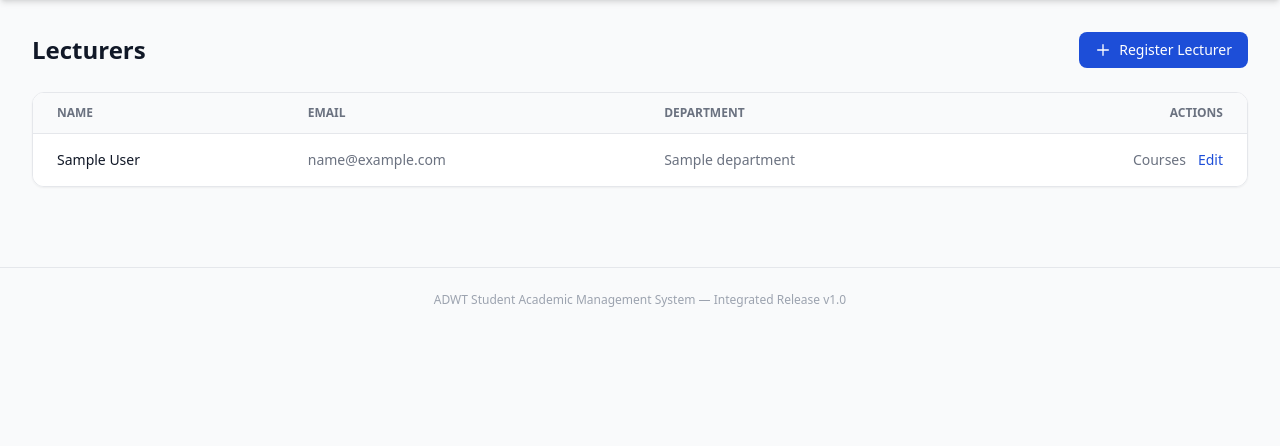
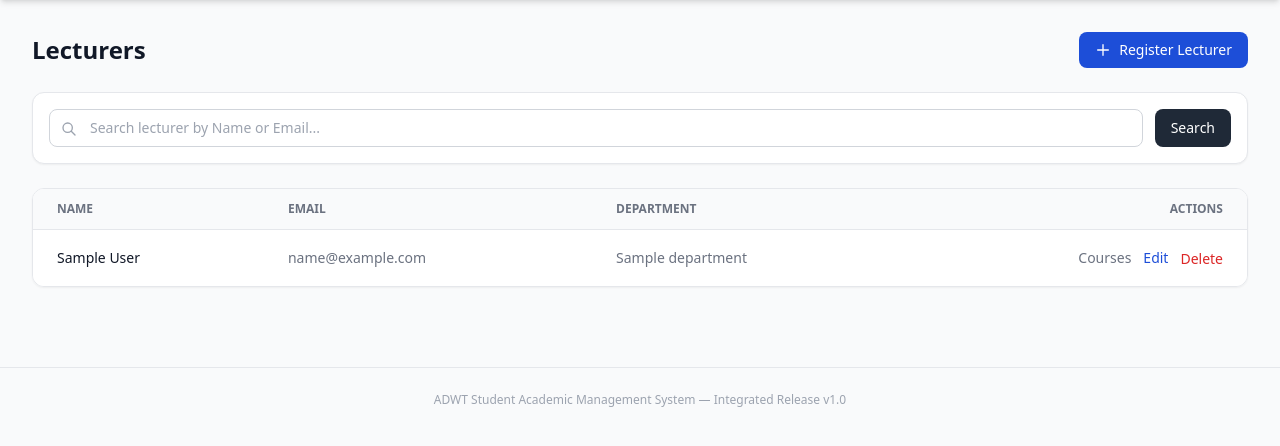
Before and after one commit to fredericIT/ADWT-Student-Academic-Management-System, a PHP site: page /lecturers in a window 1280 px wide. Shown: the part 64-510 px from the top of the page. Run offline with PHP 8.4, Linux system fonts and the light colour scheme; the visitor is signed in with stand-in values (Sample User, id 1); tables that the repository leaves empty hold one stand-in row (values such as "Sample post"); some libraries are stand-ins or nearby versions.

Commit message:
Implement simple PDO CRUD operations, search, and delete across all roles

```diff
--- a/public/index.php
+++ b/public/index.php
@@ -84,6 +84,8 @@ $router->post('/students',                               [StudentController::cla
 $router->get('/students/{id}',                           [StudentController::class, 'show']);
 $router->get('/students/{id}/edit',                      [StudentController::class, 'edit']);
 $router->post('/students/{id}',                          [StudentController::class, 'update']);
+$router->post('/students/{id}/delete',                   [StudentController::class, 'delete']);
+$router->get('/students/{id}/delete',                    [StudentController::class, 'delete']);
 $router->get('/profile',                                 [StudentController::class, 'profile']);
 $router->post('/profile',                                [StudentController::class, 'profile']);
 
@@ -92,6 +94,7 @@ $router->get('/enrollments',                             [EnrollmentController::
 $router->get('/enrollments/create',                      [EnrollmentController::class, 'create']);
 $router->post('/enrollments',                            [EnrollmentController::class, 'store']);
 $router->post('/enrollments/{id}/drop',                  [EnrollmentController::class, 'drop']);
+$router->get('/enrollments/{id}/drop',                   [EnrollmentController::class, 'drop']);
 $router->get('/courses/{id}/students',                   [EnrollmentController::class, 'courseStudents']);
 $router->get('/my-courses',                              [EnrollmentController::class, 'myCourses']);
 
@@ -101,6 +104,8 @@ $router->get('/departments/create',                      [DepartmentController::
 $router->post('/departments',                            [DepartmentController::class, 'store']);
 $router->get('/departments/{id}/edit',                   [DepartmentController::class, 'edit']);
 $router->post('/departments/{id}',                       [DepartmentController::class, 'update']);
+$router->post('/departments/{id}/delete',                [DepartmentController::class, 'delete']);
+$router->get('/departments/{id}/delete',                 [DepartmentController::class, 'delete']);
 $router->get('/departments/{id}/courses',                [DepartmentController::class, 'courses']);
 $router->get('/departments/{id}/lecturers',              [DepartmentController::class, 'lecturers']);
 
@@ -110,6 +115,8 @@ $router->get('/courses/create',                          [CourseController::clas
 $router->post('/courses',                                [CourseController::class, 'store']);
 $router->get('/courses/{id}/edit',                       [CourseController::class, 'edit']);
 $router->post('/courses/{id}',                           [CourseController::class, 'update']);
+$router->post('/courses/{id}/delete',                    [CourseController::class, 'delete']);
+$router->get('/courses/{id}/delete',                     [CourseController::class, 'delete']);
 $router->post('/courses/{id}/assign-lecturer',           [CourseController::class, 'assignLecturer']);
 $router->post('/courses/{id}/remove-lecturer',           [CourseController::class, 'removeLecturer']);
 
@@ -119,12 +126,15 @@ $router->get('/lecturers/create',                        [LecturerController::cl
 $router->post('/lecturers',                              [LecturerController::class, 'store']);
 $router->get('/lecturers/{id}/edit',                     [LecturerController::class, 'edit']);
 $router->post('/lecturers/{id}',                         [LecturerController::class, 'update']);
+$router->post('/lecturers/{id}/delete',                  [LecturerController::class, 'delete']);
+$router->get('/lecturers/{id}/delete',                   [LecturerController::class, 'delete']);
 $router->get('/lecturers/{id}/courses',                  [LecturerController::class, 'courses']);
 $router->post('/lecturers/{id}/associate-department',    [LecturerController::class, 'associateDepartment']);
 $router->get('/my-assigned-courses',                     [LecturerController::class, 'myCourses']);
 
 // --- Academic Results & Records ---
 $router->get('/results',                                 [ResultController::class, 'index']);
+$router->get('/my-results',                              [ResultController::class, 'index']);
 $router->get('/results/record',                          [ResultController::class, 'record']);
 $router->post('/results/record',                         [ResultController::class, 'store']);
 $router->get('/results/{id}/edit',                       [ResultController::class, 'edit']);
--- a/src/Controllers/LecturerController.php
+++ b/src/Controllers/LecturerController.php
@@ -18,11 +18,19 @@ class LecturerController
         $this->service = new LecturerService();
     }
 
-    // GET /lecturers
+    // GET /lecturers[?query=XX]
     public function index(): void
     {
-        $lecturers = $this->service->getAll();
+        $query = isset($_GET['query']) ? trim($_GET['query']) : (isset($_GET['search']) ? trim($_GET['search']) : '');
+        $lecturers = $query !== '' ? Lecturer::search($query) : $this->service->getAll();
         require __DIR__ . '/../../views/lecturers/index.php';
+    }
+
+    // POST or GET /lecturers/{id}/delete
+    public function delete(string $id): void
+    {
+        Lecturer::deleteById((int) $id);
+        $this->redirect('/lecturers?success=deleted');
     }
 
     // GET /lecturers/create
--- a/src/Models/Department.php
+++ b/src/Models/Department.php
@@ -106,6 +106,27 @@ class Department
         return $this;
     }
 
+    /**
+     * Delete this department from the database.
+     */
+    public function delete(): bool
+    {
+        if ($this->id === null) {
+            return false;
+        }
+        return self::deleteById($this->id);
+    }
+
+    /**
+     * Delete a department by primary key.
+     */
+    public static function deleteById(int $id): bool
+    {
+        $pdo  = Connection::getInstance();
+        $stmt = $pdo->prepare('DELETE FROM departments WHERE id = :id');
+        return $stmt->execute([':id' => $id]);
+    }
+
     // ------------------------------------------------------------------ //
     //  Relationship accessors
     // ------------------------------------------------------------------ //
--- a/src/Models/Lecturer.php
+++ b/src/Models/Lecturer.php
@@ -160,6 +160,51 @@ class Lecturer extends User implements SearchableInterface
     }
 
     /**
+     * Search lecturers by name (first name, last name) or email using PDO LIKE.
+     *
+     * @return Lecturer[]
+     */
+    public static function search(string $term): array
+    {
+        $wildcard = '%' . trim($term) . '%';
+        $pdo = Connection::getInstance();
+        $stmt = $pdo->prepare(
+            'SELECT * FROM lecturers
+              WHERE first_name LIKE :t1
+                 OR last_name LIKE :t2
+                 OR email LIKE :t3
+              ORDER BY last_name, first_name'
+        );
+        $stmt->execute([
+            ':t1' => $wildcard,
+            ':t2' => $wildcard,
+            ':t3' => $wildcard,
+        ]);
+        return array_map(fn(array $row) => self::fromRow($row), $stmt->fetchAll());
+    }
+
+    /**
+     * Delete this lecturer record from the database.
+     */
+    public function delete(): bool
+    {
+        if ($this->id === null) {
+            return false;
+        }
+        return self::deleteById($this->id);
+    }
+
+    /**
+     * Delete a lecturer by primary key.
+     */
+    public static function deleteById(int $id): bool
+    {
+        $pdo  = Connection::getInstance();
+        $stmt = $pdo->prepare('DELETE FROM lecturers WHERE id = :id');
+        return $stmt->execute([':id' => $id]);
+    }
+
+    /**
      * Associate this lecturer with a department (or disassociate by passing null).
      */
     public function associateDepartment(?int $departmentId): void
--- a/views/departments/index.php
+++ b/views/departments/index.php
@@ -44,13 +44,16 @@ require __DIR__ . '/../layout/header.php';
                         <?= htmlspecialchars($dept->description ?? '—') ?>
                     </td>
                     <td class="px-6 py-4 text-right text-sm">
-                        <div class="flex justify-end gap-3">
+                        <div class="flex justify-end items-center gap-3">
                             <a href="/departments/<?= $dept->id ?>/courses"
                                class="text-gray-500 hover:text-brand font-medium">Courses</a>
                             <a href="/departments/<?= $dept->id ?>/lecturers"
                                class="text-gray-500 hover:text-brand font-medium">Lecturers</a>
                             <a href="/departments/<?= $dept->id ?>/edit"
                                class="text-brand hover:underline font-medium">Edit</a>
+                            <form method="POST" action="/departments/<?= $dept->id ?>/delete" onsubmit="return confirm('Are you sure you want to delete this department?');" class="inline">
+                                <button type="submit" class="text-red-600 hover:text-red-800 font-medium">Delete</button>
+                            </form>
                         </div>
                     </td>
                 </tr>
--- a/views/layout/header.php
+++ b/views/layout/header.php
@@ -174,6 +174,7 @@ $successMessages = [
     'created'        => 'Record created successfully.',
     'updated'        => 'Record updated successfully.',
     'registered'     => 'Record registered successfully.',
+    'deleted'        => 'Record deleted successfully.',
     'enrolled'       => ($currentRole === 'student') ? 'You have registered for the course successfully!' : 'Student enrolled in course successfully.',
     'dropped'        => ($currentRole === 'student') ? 'You have dropped the course from your schedule.' : 'Course dropped successfully.',
     'grade_recorded' => 'Academic mark recorded successfully.',
--- a/views/lecturers/index.php
+++ b/views/lecturers/index.php
@@ -15,10 +15,36 @@ require __DIR__ . '/../layout/header.php';
     </a>
 </div>
 
+<!-- Search Form -->
+<div class="bg-white p-4 rounded-xl shadow-sm border border-gray-200 mb-6">
+    <form method="GET" action="/lecturers" class="flex gap-3">
+        <div class="relative flex-1">
+            <input type="text"
+                   name="query"
+                   value="<?= htmlspecialchars($_GET['query'] ?? $_GET['search'] ?? '') ?>"
+                   placeholder="Search lecturer by Name or Email..."
+                   class="w-full pl-10 pr-4 py-2 border border-gray-300 rounded-lg text-sm focus:ring-2 focus:ring-brand focus:border-brand">
+            <svg class="w-4 h-4 text-gray-400 absolute left-3 top-3" fill="none" stroke="currentColor" viewBox="0 0 24 24">
+                <path stroke-linecap="round" stroke-linejoin="round" stroke-width="2" d="M21 21l-6-6m2-5a7 7 0 11-14 0 7 7 0 0114 0z"/>
+            </svg>
+        </div>
+        <button type="submit"
+                class="bg-gray-800 hover:bg-gray-900 text-white px-4 py-2 rounded-lg text-sm font-medium transition-colors">
+            Search
+        </button>
+        <?php if (!empty($_GET['query']) || !empty($_GET['search'])): ?>
+            <a href="/lecturers"
+               class="bg-gray-100 hover:bg-gray-200 text-gray-700 px-4 py-2 rounded-lg text-sm font-medium transition-colors flex items-center">
+                Clear
+            </a>
+        <?php endif; ?>
+    </form>
+</div>
+
 <?php if (empty($lecturers)): ?>
-    <div class="text-center py-16 text-gray-400">
-        <p class="text-lg">No lecturers registered yet.</p>
-        <a href="/lecturers/create" class="mt-3 inline-block text-brand hover:underline">Register the first one →</a>
+    <div class="text-center py-16 text-gray-400 bg-white rounded-xl border border-gray-200">
+        <p class="text-lg">No lecturers found.</p>
+        <a href="/lecturers/create" class="mt-3 inline-block text-brand hover:underline">Register a lecturer →</a>
     </div>
 <?php else: ?>
     <div class="overflow-x-auto rounded-xl shadow-sm border border-gray-200">
@@ -49,11 +75,14 @@ require __DIR__ . '/../layout/header.php';
                         <?php endif; ?>
                     </td>
                     <td class="px-6 py-4 text-right">
-                        <div class="flex justify-end gap-3">
+                        <div class="flex justify-end items-center gap-3">
                             <a href="/lecturers/<?= $lec->id ?>/courses"
                                class="text-gray-500 hover:text-brand text-sm font-medium">Courses</a>
                             <a href="/lecturers/<?= $lec->id ?>/edit"
                                class="text-brand hover:underline text-sm font-medium">Edit</a>
+                            <form method="POST" action="/lecturers/<?= $lec->id ?>/delete" onsubmit="return confirm('Are you sure you want to delete this lecturer?');" class="inline">
+                                <button type="submit" class="text-red-600 hover:text-red-800 text-sm font-medium">Delete</button>
+                            </form>
                         </div>
                     </td>
                 </tr>
--- a/views/students/index.php
+++ b/views/students/index.php
@@ -112,6 +112,11 @@ require __DIR__ . '/../layout/header.php';
                                    class="font-medium text-gray-600 hover:text-gray-900">
                                     Edit
                                 </a>
+                                <form method="POST" action="/students/<?= $s->id ?>/delete" onsubmit="return confirm('Are you sure you want to delete this student?');" class="inline">
+                                    <button type="submit" class="font-medium text-red-600 hover:text-red-800">
+                                        Delete
+                                    </button>
+                                </form>
                             </td>
                         </tr>
                     <?php endforeach; ?>
```
Also changed, not shown: src/Controllers/CourseController.php (+13 -4 lines), src/Controllers/DepartmentController.php (+7 -0 lines), src/Controllers/StudentController.php (+7 -0 lines), src/Database/Database.php (added, +19 -0 lines), src/Models/Course.php (+43 -0 lines), src/Models/Enrollment.php (+21 -0 lines), src/Models/Grade.php (+6 -1 lines), src/Models/Student.php (+21 -0 lines), tests/test_simple_crud.php (added, +111 -0 lines), views/courses/index.php (+26 -11 lines).
